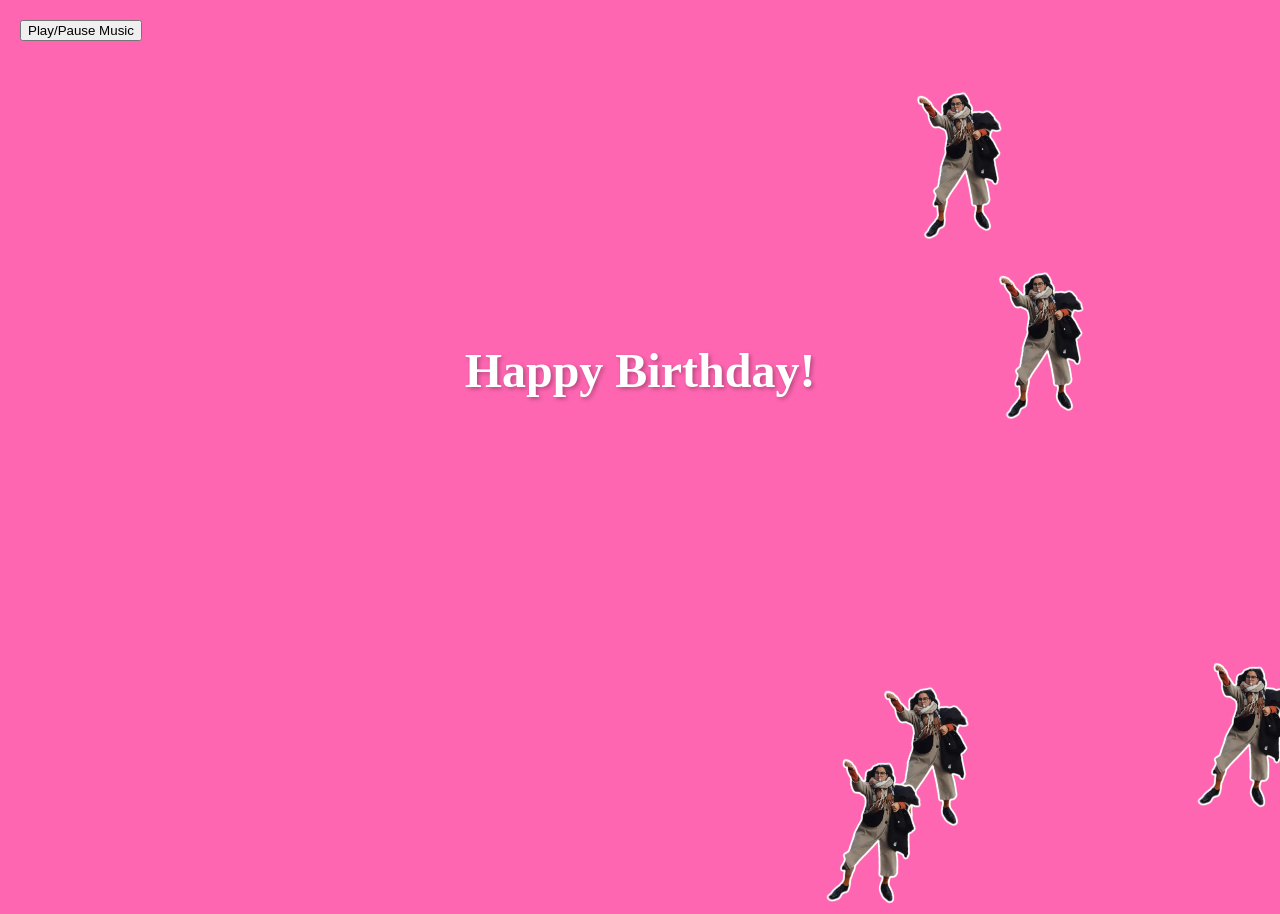
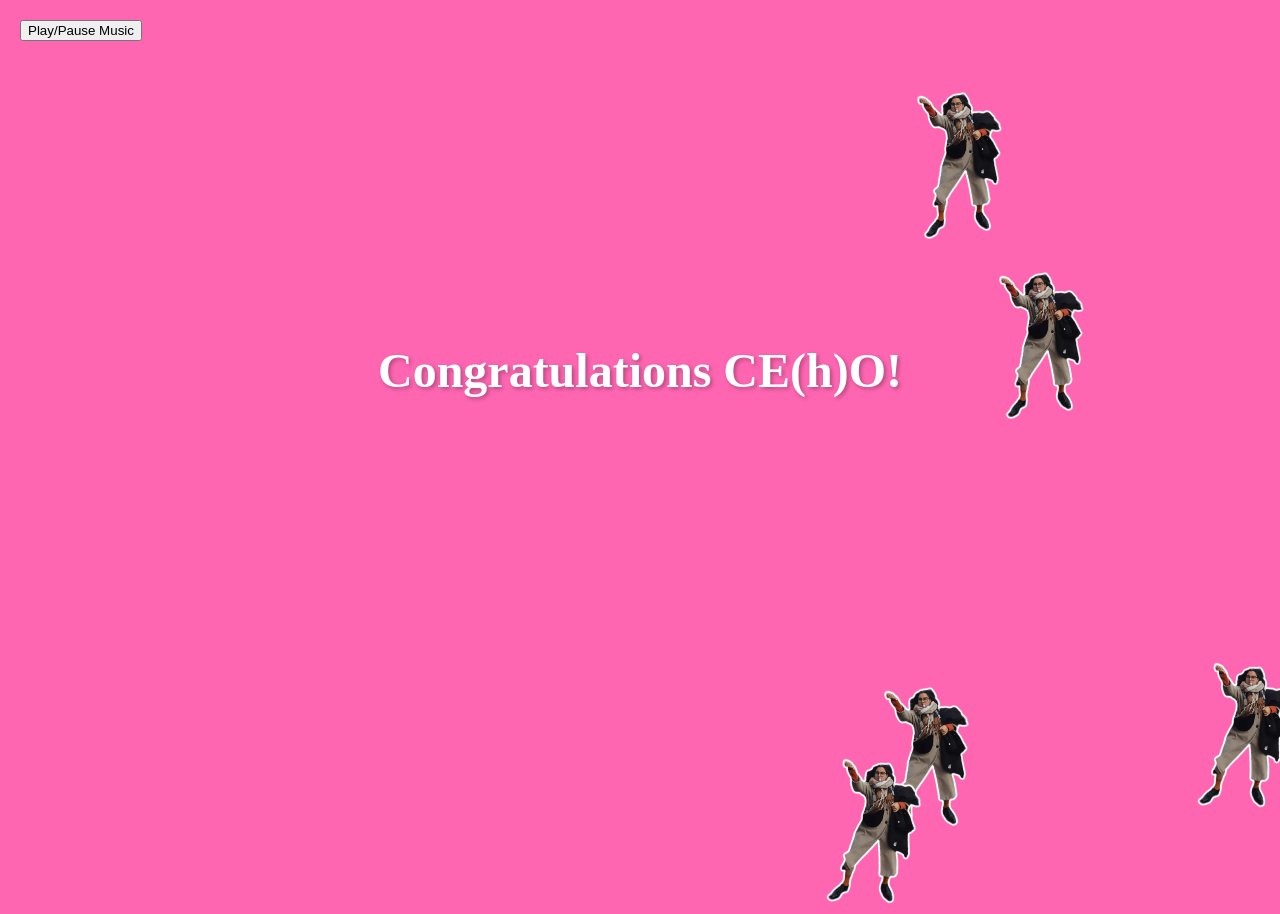
Before and after one commit to 3lisaB/omgsacha, a plain HTML site: page index.html in a window 1280 px wide. Shown: the top 914 px of the page. Drawn offline with Linux system fonts and the light colour scheme.

Commit message:
Update index.html

```diff
--- a/index.html
+++ b/index.html
@@ -48,7 +48,7 @@
     </style>
 </head>
 <body>
-    <h1 class="birthday-text">Happy Birthday!</h1>
+    <h1 class="birthday-text">Congratulations CE(h)O!</h1>
     <div class="container" id="imageContainer"></div>
     <audio id="bgMusic" loop>
         <source src="whistle_sound.mp3" type="audio/mpeg">
```
